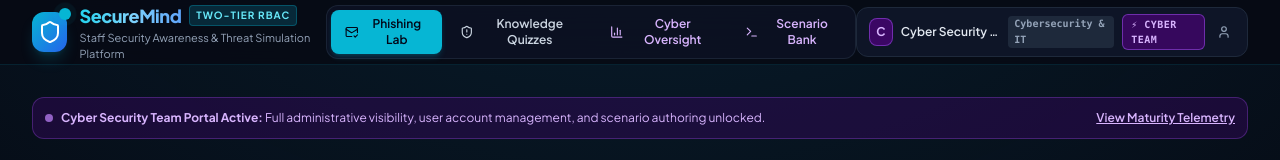
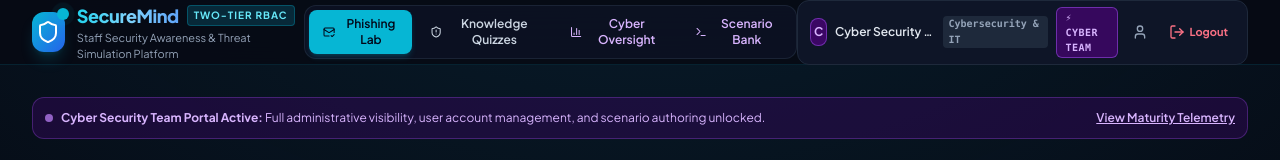
Before and after one commit to Avreson1/securemind, a React (Vite) app: page / in a window 1280 px wide. Shown: the top 160 px of the page. Built offline with nearby package versions, Linux system fonts and the light colour scheme; no server answers.

Commit message:
Update Navigation component button styles and titles

```diff
--- a/src/components/Navigation.jsx
+++ b/src/components/Navigation.jsx
@@ -120,13 +120,23 @@
                   {isCyberAdmin ? '⚡ Cyber Team' : '👤 Staff'}
                 </span>
 
-                {/* Switch / Sign Out */}
+                               {/* Switch Account */}
                 <button
                   onClick={onOpenOnboarding}
-                  className="text-slate-400 hover:text-slate-200 p-1 hover:bg-slate-800 rounded-lg transition-colors"
-                  title="Switch or Enroll Account"
+                  className="text-slate-400 hover:text-cyan-300 p-1.5 hover:bg-slate-800 rounded-lg transition-colors"
+                  title="Switch or Enroll Another Account"
                 >
-                  <User className="w-3.5 h-3.5" />
+                  <User className="w-4 h-4" />
+                </button>
+
+                {/* Logout Button */}
+                <button
+                  onClick={onLogout}
+                  className="text-rose-400 hover:text-rose-300 p-1.5 hover:bg-rose-950/50 rounded-lg transition-colors border border-transparent hover:border-rose-500/30 flex items-center space-x-1"
+                  title="Sign Out of Session"
+                >
+                  <LogOut className="w-4 h-4" />
+                  <span className="text-[11px] font-bold hidden sm:inline">Logout</span>
                 </button>
               </div>
             ) : (
```
